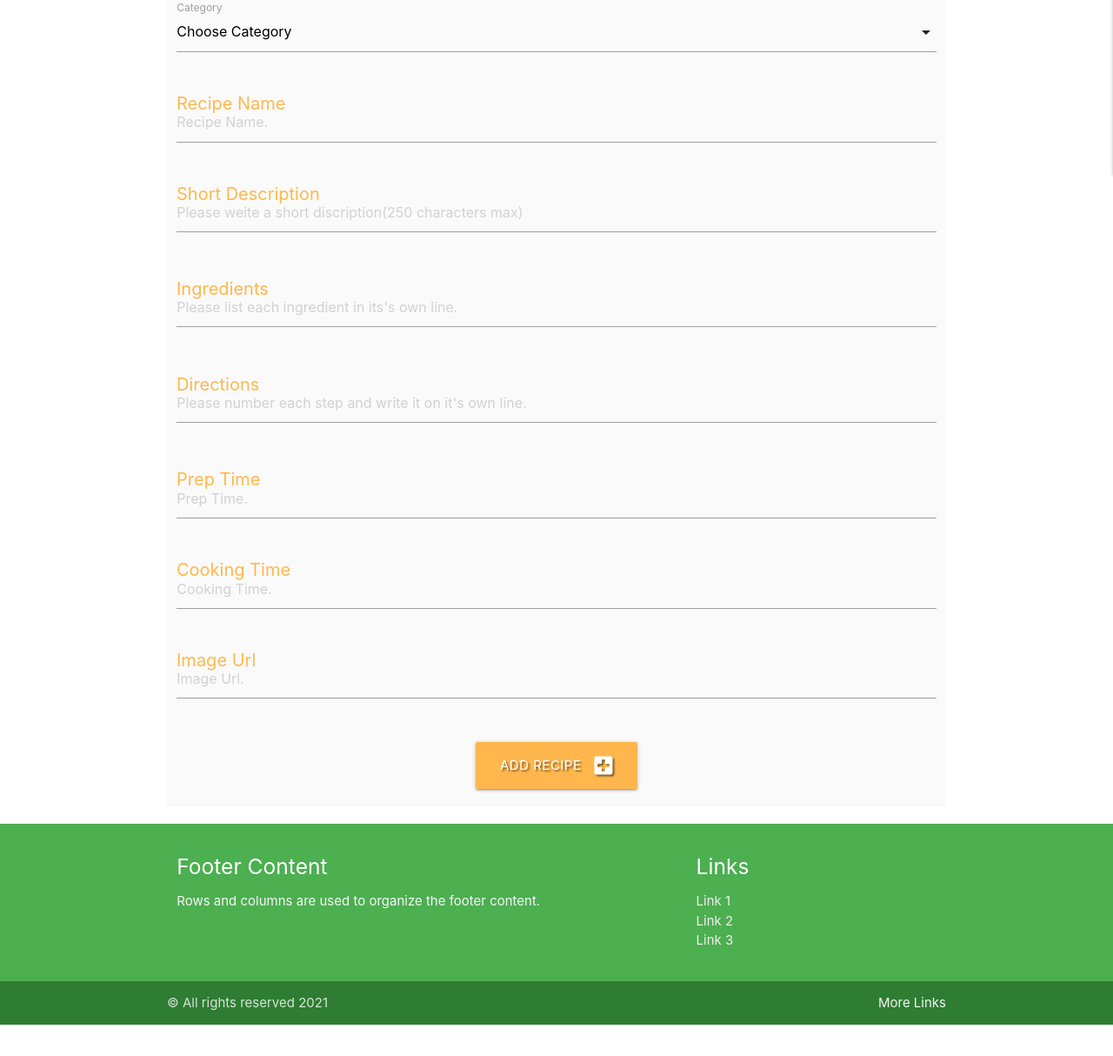
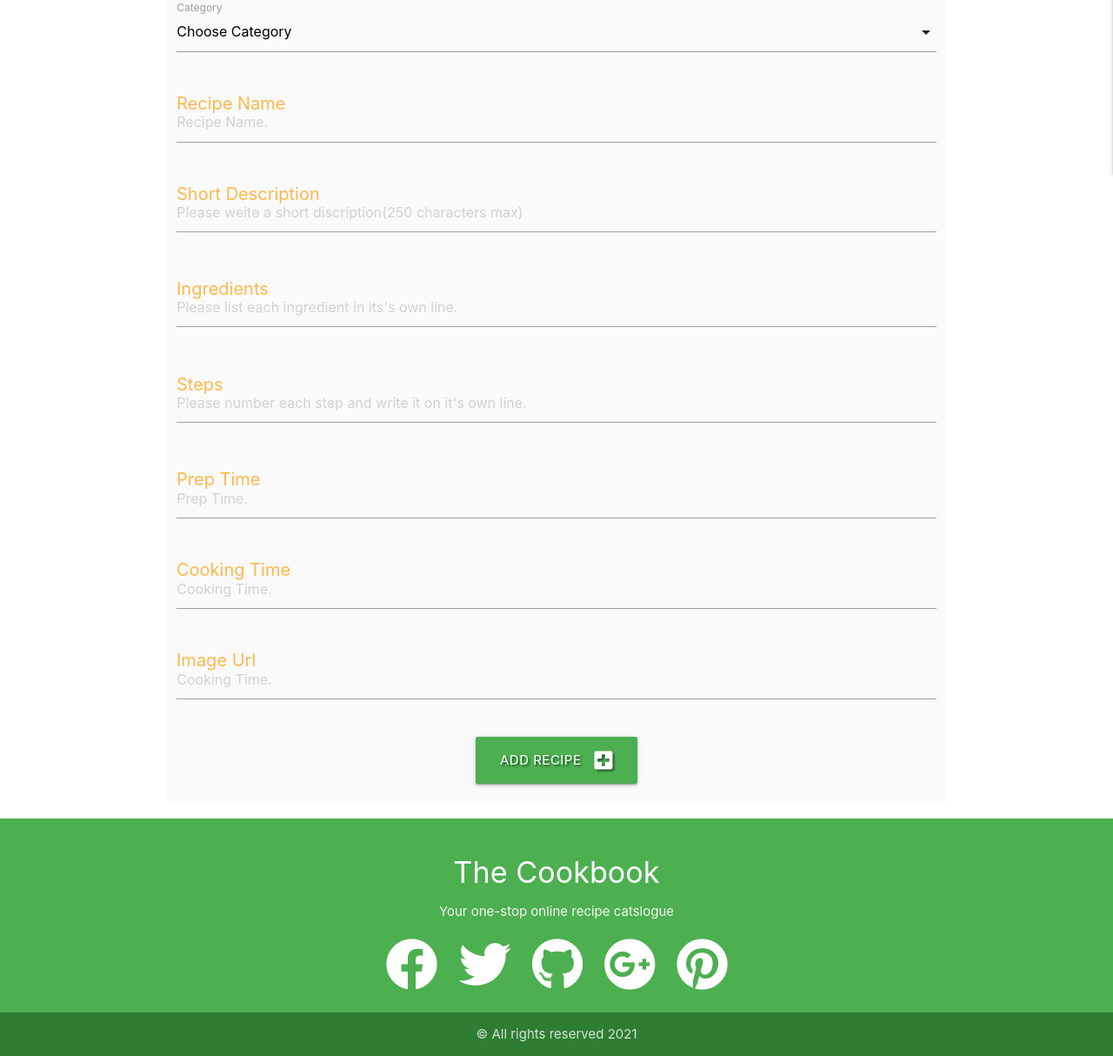
Before and after one commit to Code-Institute-Submissions/rpaulnarcis-milestone3, a Flask app: page /add_recipe in a window 1280 px wide. Shown: the part 660-1874 px from the top of the page at 87% size. Before the commit the page ends 1838 px from the top, so only its background shows below. Run offline with Flask 2, Linux system fonts and the light colour scheme; data that the repository does not hold is empty; some libraries are stand-ins or nearby versions.

Commit message:
Completed the ADD RECIPE page and function also added social links layout to footer page

```diff
--- a/app.py
+++ b/app.py
@@ -115,8 +115,26 @@ def logout():
     return redirect(url_for("login"))
 
 
-@app.route("/add_recipe")
+@app.route("/add_recipe", methods=["GET", "POST"])
 def add_recipe():
+    if request.method == "POST":
+        recipe = {
+            "category_name": request.form.get("category_name"),
+            "recipe_name": request.form.get("recipe_name"),
+            "recipe_short_description": request.form.get(
+                "recipe_short_description"),
+            "recipe_ingredients": request.form.get(
+                "recipe_ingredients"),
+            "recipe_steps": request.form.get("recipe_steps"),
+            "recipe_prep_time": request.form.get("recipe_prep_time"),
+            "recipe_cooking_time": request.form.get("recipe_cooking_time"),
+            "recipe_image_url": request.form.get("recipe_image_url"),
+            "created_by": session["user"]
+        }
+        mongo.db.recipes.insert_one(recipe)
+        flash("Recipe Successfully Added")
+        return redirect(url_for("recipes"))
+
     categories = mongo.db.categories.find().sort("category_name", 1)
     return render_template("add_recipe.html", categories=categories)
 
--- a/static/css/style.css
+++ b/static/css/style.css
@@ -26,7 +26,7 @@
     color:#ffb74d;
 }
 
-#direction{
+#steps{
    font-size: 25px;
    color:#ffb74d;
 }
@@ -97,7 +97,6 @@
 }
 .divider.show.black{
     margin-top: 20px;
-
 }
 
 .card.show{
@@ -111,7 +110,7 @@
 }
 
 .show-header.divider{
-    margin-top: 80px;
+    margin-top: 50px;
 }
 
 .card.blue-grey.darken-1{
@@ -122,10 +121,22 @@
     width: fit-content;
 }
 
-a.waves-effect.waves-light.btn-large.light-blue darken-4{
+a.waves-effect.waves-light.btn-large.light-blue.darken-4{
     width: 100%;
 }
 
 a.waves-effect.waves-light.btn-large.red{
     width: 100%;
 }
+
+p.i-card{
+    white-space: pre-wrap;
+}
+
+p.s-card{
+    white-space: pre-line;
+}
+
+.container-follow .fa-4x{
+    margin: 5px 10px;
+}
--- a/templates/add_recipe.html
+++ b/templates/add_recipe.html
@@ -4,7 +4,7 @@
     <h3 class="green-text text-darken-10 center-align">Add Recipe</h3>
 
     <div class="row card-pannel grey lighten-5">
-        <form class="col s12" method="POST" action="{{ url_for('add_recipe')}}">
+        <form class="col s12" method="POST" action="{{ url_for('add_recipe') }}">
             <!--category selection -->
             <div class="row">
                 <div class="input-field col s12">
@@ -28,8 +28,8 @@
             <!-- short discription-->
             <div class="row">
                 <div class="input-field col s12">
-                    <textarea placeholder="Please weite a short discription(250 characters max)" name="recipe_discription"
-                        minlength="5" maxlength="150"  id="discription"
+                    <textarea placeholder="Please weite a short discription(250 characters max)" name="recipe_short_description"
+                        minlength="5" maxlength="300"  id="recipe_short_description"
                         class="materialize-textarea" required></textarea>
                     <label for="textarea1" id="short-discription">Short Description</label>
                 </div>
@@ -37,19 +37,19 @@
             <!-- ingredients -->
             <div class="row">
                 <div class="input-field col s12">
-                    <textarea placeholder="Please list each ingredient in its's own line." name="recipe_ingredient"
-                         minlength="5" maxlength="500" id="Ingredient"
+                    <textarea placeholder="Please list each ingredient in its's own line." name="recipe_ingredients"
+                          id="Ingredient"
                         class="materialize-textarea" required></textarea>
                     <label for="textarea1" id="ingredient">Ingredients</label>
                 </div>
             </div>
-            <!-- directions -->
+            <!-- steps -->
             <div class="row">
                 <div class="input-field col s12">
                     <textarea placeholder="Please number each step and write it on it's own line."
-                        name="recipe_direction" minlength="5" maxlength="500" id="Direction"
+                        name="recipe_steps"  id="Direction"
                         class="materialize-textarea" required></textarea>
-                    <label for="textarea1" id="direction">Directions</label>
+                    <label for="textarea1" id="steps">Steps</label>
                 </div>
             </div>
             <!-- prep time -->
@@ -63,24 +63,23 @@
             <!-- cooking time -->
             <div class="row">
                 <div class="input-field col s12">
-                    <input placeholder="Cooking Time." id="Cooking_time" type="text" name="recipe_cook_time"
+                    <input placeholder="Cooking Time." id="Cooking_time" type="text" name="recipe_cooking_time"
                          minlength="5" maxlength="50" class="validate" required>
                     <label for="Cooking_time" id="cooking-time">Cooking Time</label>
                 </div>
             </div>
             <!-- image url -->
             <div class="row">
-              <div class="input-field col s12">
-                    <textarea placeholder="Image Url."
-                        name="recipe_url" minlength="5" maxlength="500" name="image_url"
-                        class="materialize-textarea" required></textarea>
-                    <label for="textarea1" id="image-url">Image Url</label>
+                <div class="input-field col s12">
+                    <input placeholder="Cooking Time." id="Image-url" type="text" name="recipe_image_url"
+                        class="validate" required>
+                    <label for="Image_url" id="image-url">Image Url</label>
                 </div>
             </div>
             <!-- submit button -->
             <div class="row">
                 <div class="col s12 center-align">
-                <button type="submit" class="btn-large orange lighten-2 text-shadow">
+                <button type="submit" class="btn-large green text-shadow">
                     Add Recipe <i class="fas fa fa-plus-square right"></i>
                 </button>
                 </div>
--- a/templates/base.html
+++ b/templates/base.html
@@ -111,47 +111,38 @@
         {% endblock %}
     </main>
 
-    <footer class="page-footer green">
-        <div class="container ">
+    <footer class="page-footer green center">
+        <div class="container container-follow">
             <div class="row">
-                <div class="col l6 s12">
-                    <h5 class="white-text">
-                        Footer Content
-                    </h5>
-                    <p class="grey-text text-lighten-4">
-                        Rows and columns are
-                        used to organize the footer content.
+                <div class="col s12">
+                    <h4 class="white-text center-align">
+                        The Cookbook
+                    </h4>
+                    <p class="grey-text text-lighten-4 center-align">
+                        Your one-stop online recipe catslogue
                     </p>
-
-                </div>
-                <div class="col l4 offset-l2 s12">
-                    <h5 class="white-text">Links</h5>
-                    <ul>
-                        <li>
-                            <a class="grey-text text-lighten-3" href="#!">
-                                Link 1
-                            </a>
-                        </li>
-                        <li>
-                            <a class="grey-text text-lighten-3" href="#!">
-                                Link 2
-                            </a>
-                        </li>
-                        <li>
-                            <a class="grey-text text-lighten-3" href="#!">
-                                Link 3
-                            </a>
-                        </li>
-                    </ul>
+                    <a href="#" class="white-text">
+                        <i class="fab fa-facebook fa-4x"></i>
+                    </a>
+                    <a href="#" class="white-text">
+                        <i class="fab fa-twitter fa-4x"></i>
+                    </a>
+                    <a href="#" class="white-text">
+                        <i class="fab fa-github fa-4x"></i>
+                    </a>
+                    <a href="#" class="white-text">
+                        <i class="fab fa-google-plus fa-4x"></i>
+                    </a>
+                     <a href="#" class="white-text">
+                        <i class="fab fa-pinterest fa-4x"></i>
+                    </a>
                 </div>
             </div>
         </div>
         <div class="footer-copyright green darken-3">
             <div class="container ">
                 © All rights reserved 2021
-                <a class="grey-text text-lighten-4 right" href="#!">
-                    More Links
-                </a>
+
             </div>
         </div>
     </footer>
```
Also changed, not shown: templates/show_recipe.html (+2 -9 lines).
